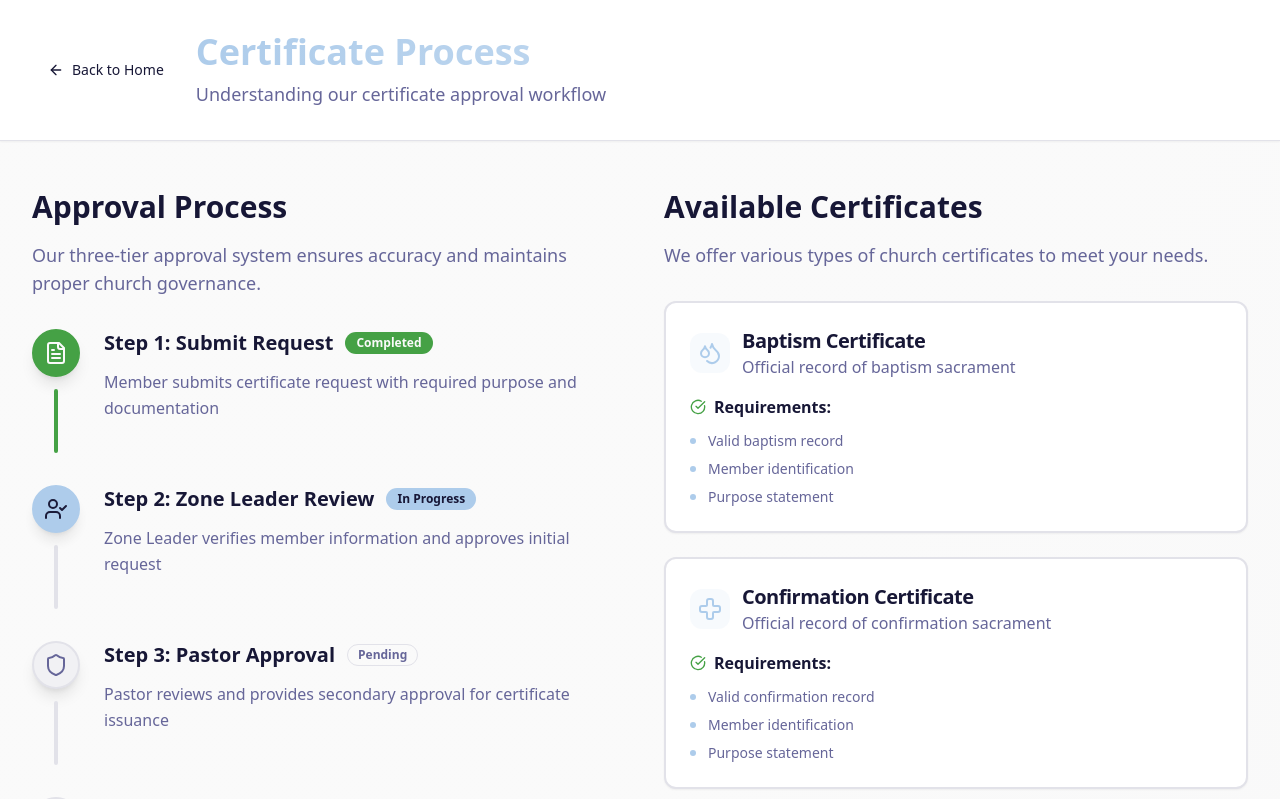
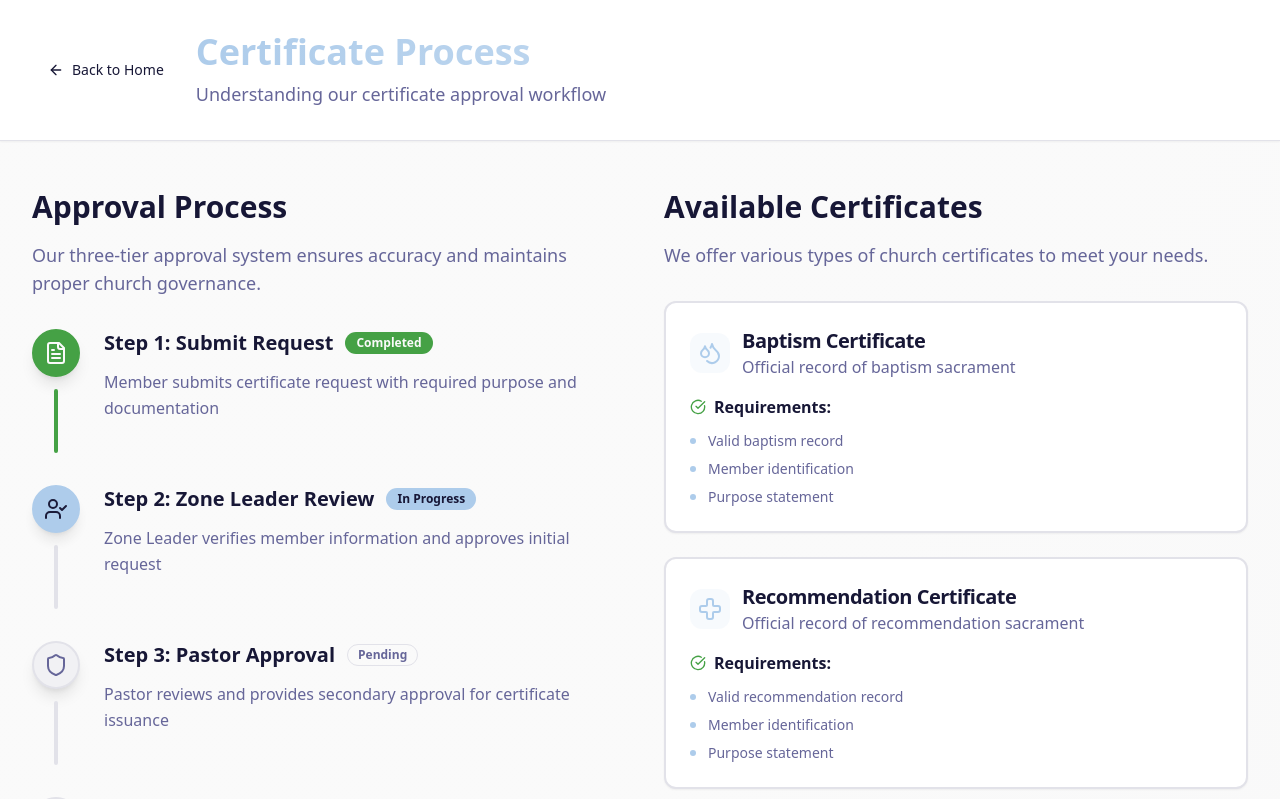
Before and after one commit to Mbaduko/adepr-kamuhoza-mms, a React (Vite) app: page /certificate-process in a window 1280 px wide. Shown: the top 799 px of the page. Built offline with nearby package versions, Linux system fonts and the light colour scheme.

Commit message:
fix: updated confirmation to recommandation

```diff
--- a/src/data/certificates-store.ts
+++ b/src/data/certificates-store.ts
@@ -138,7 +138,7 @@ export function summarize(requests: CertificateRequest[]) {
     rejected: requests.filter((r) => r.status === "rejected").length,
     byType: {
       baptism: requests.filter((r) => r.certificateType === "baptism").length,
-      confirmation: requests.filter((r) => r.certificateType === "confirmation").length,
+      recommendation: requests.filter((r) => r.certificateType === "recommendation").length,
       marriage: requests.filter((r) => r.certificateType === "marriage").length,
       membership: requests.filter((r) => r.certificateType === "membership").length,
     },
--- a/src/data/mockData.ts
+++ b/src/data/mockData.ts
@@ -15,7 +15,7 @@ export interface Member {
   profileImage?: string;
   sacraments: {
     baptism?: { date: string; place: string };
-    confirmation?: { date: string; place: string };
+    recommendation?: { date: string; place: string };
     marriage?: { date: string; spouse: string; place: string };
   };
 }
@@ -32,7 +32,7 @@ export interface CertificateRequest {
   id: string;
   memberId: string;
   memberName: string;
-  certificateType: 'baptism' | 'confirmation' | 'marriage' | 'membership';
+  certificateType: 'baptism' | 'recommendation' | 'marriage' | 'membership';
   purpose: string;
   requestDate: string;
   status: 'pending' | 'approved' | 'rejected' | 'in-review';
@@ -59,7 +59,7 @@ export const mockMembers: Member[] = [
     accountStatus: 'active',
     sacraments: {
       baptism: { date: '1985-06-01', place: 'St. Mary Church' },
-      confirmation: { date: '2000-04-15', place: 'St. Mary Church' },
+      recommendation: { date: '2000-04-15', place: 'St. Mary Church' },
       marriage: { date: '2010-07-20', spouse: 'Jane Smith', place: 'St. Mary Church' }
     }
   },
@@ -77,7 +77,7 @@ export const mockMembers: Member[] = [
     accountStatus: 'active',
     sacraments: {
       baptism: { date: '1990-09-01', place: 'St. Peter Church' },
-      confirmation: { date: '2005-05-10', place: 'St. Peter Church' }
+      recommendation: { date: '2005-05-10', place: 'St. Peter Church' }
     }
   },
   {
@@ -94,7 +94,7 @@ export const mockMembers: Member[] = [
     accountStatus: 'active',
     sacraments: {
       baptism: { date: '1975-04-01', place: 'Holy Spirit Church' },
-      confirmation: { date: '1990-03-25', place: 'Holy Spirit Church' }
+      recommendation: { date: '1990-03-25', place: 'Holy Spirit Church' }
     }
   },
   {
@@ -127,7 +127,7 @@ export const mockMembers: Member[] = [
     accountStatus: 'active',
     sacraments: {
       baptism: { date: '1982-08-01', place: 'St. Mary Church' },
-      confirmation: { date: '1997-06-15', place: 'St. Mary Church' },
+      recommendation: { date: '1997-06-15', place: 'St. Mary Church' },
       marriage: { date: '2015-09-10', spouse: 'Maria Wilson', place: 'St. Mary Church' }
     }
   },
@@ -145,7 +145,7 @@ export const mockMembers: Member[] = [
     accountStatus: 'active',
     sacraments: {
       baptism: { date: '1995-04-15', place: 'Holy Spirit Church' },
-      confirmation: { date: '2010-05-20', place: 'Holy Spirit Church' }
+      recommendation: { date: '2010-05-20', place: 'Holy Spirit Church' }
     }
   },
   {
@@ -178,7 +178,7 @@ export const mockMembers: Member[] = [
     accountStatus: 'active',
     sacraments: {
       baptism: { date: '1978-07-01', place: 'Holy Spirit Church' },
-      confirmation: { date: '1993-05-10', place: 'Holy Spirit Church' }
+      recommendation: { date: '1993-05-10', place: 'Holy Spirit Church' }
     }
   }
 ];
@@ -231,7 +231,7 @@ export const mockCertificateRequests: CertificateRequest[] = [
     id: 'cert-2',
     memberId: '2',
     memberName: 'Sarah Johnson',
-    certificateType: 'confirmation',
+    certificateType: 'recommendation',
     purpose: 'Employment requirement',
     requestDate: '2024-01-20',
     status: 'pending',
@@ -278,7 +278,7 @@ export const mockCertificateRequests: CertificateRequest[] = [
     id: 'cert-6',
     memberId: '6',
     memberName: 'Lisa Anderson',
-    certificateType: 'confirmation',
+    certificateType: 'recommendation',
     purpose: 'Employment verification',
     requestDate: '2024-02-01',
     status: 'pending',
--- a/src/pages/CertificateProcess.tsx
+++ b/src/pages/CertificateProcess.tsx
@@ -66,10 +66,10 @@ export const CertificateProcess: React.FC = () => {
       color: "bg-blue-50 border-blue-200"
     },
     {
-      type: "Confirmation Certificate",
-      description: "Official record of confirmation sacrament",
+      type: "Recommendation Certificate",
+      description: "Official record of recommendation sacrament",
       icon: Cross,
-      requirements: ["Valid confirmation record", "Member identification", "Purpose statement"],
+      requirements: ["Valid recommendation record", "Member identification", "Purpose statement"],
       color: "bg-purple-50 border-purple-200"
     },
     {
--- a/src/pages/Certificates.tsx
+++ b/src/pages/Certificates.tsx
@@ -696,7 +696,7 @@ export const Certificates: React.FC = () => {
                     </SelectTrigger>
                     <SelectContent>
                       <SelectItem value="baptism">Baptism</SelectItem>
-                      <SelectItem value="confirmation">Confirmation</SelectItem>
+                      <SelectItem value="recommendation">Recommendation</SelectItem>
                       <SelectItem value="marriage">Marriage</SelectItem>
                       <SelectItem value="membership">Membership</SelectItem>
                     </SelectContent>
--- a/src/pages/Landing.tsx
+++ b/src/pages/Landing.tsx
@@ -151,7 +151,7 @@ export const Landing: React.FC = () => {
                 </div>
                 <CardTitle>Digital Certificates</CardTitle>
                 <CardDescription>
-                  Request and manage baptism, confirmation, marriage, and membership certificates with secure approval workflow.
+                  Request and manage baptism, recommendation, marriage, and membership certificates with secure approval workflow.
                 </CardDescription>
               </CardHeader>
             </Card>
@@ -190,7 +190,7 @@ export const Landing: React.FC = () => {
                 </div>
                 <CardTitle>Sacramental Records</CardTitle>
                 <CardDescription>
-                  Complete tracking of baptisms, confirmations, marriages, and other important spiritual milestones.
+                  Complete tracking of baptisms, recommendations, marriages, and other important spiritual milestones.
                 </CardDescription>
               </CardHeader>
             </Card>
```
Also changed, not shown: 1 other file (tests, documents, lock files or other folders).
